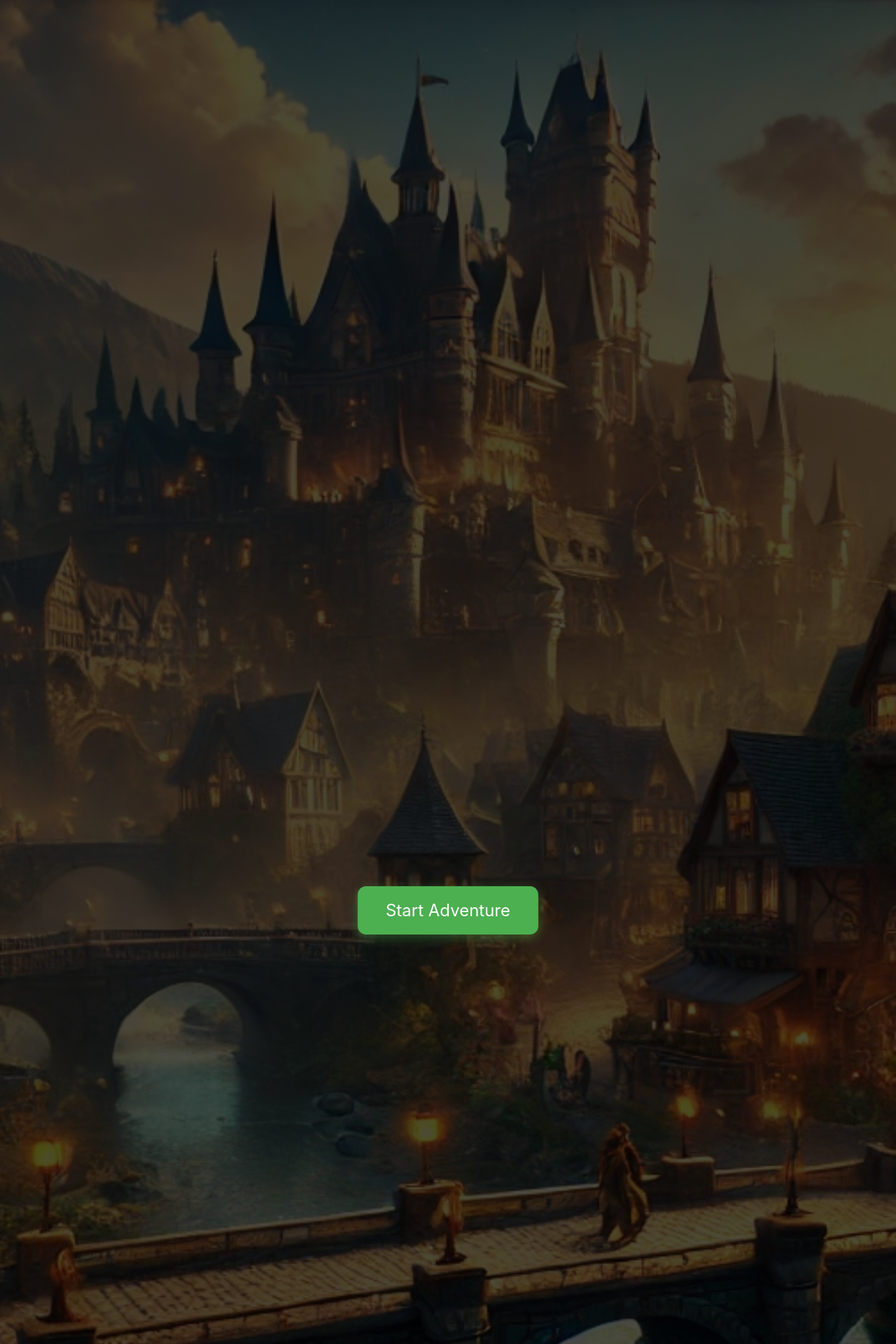
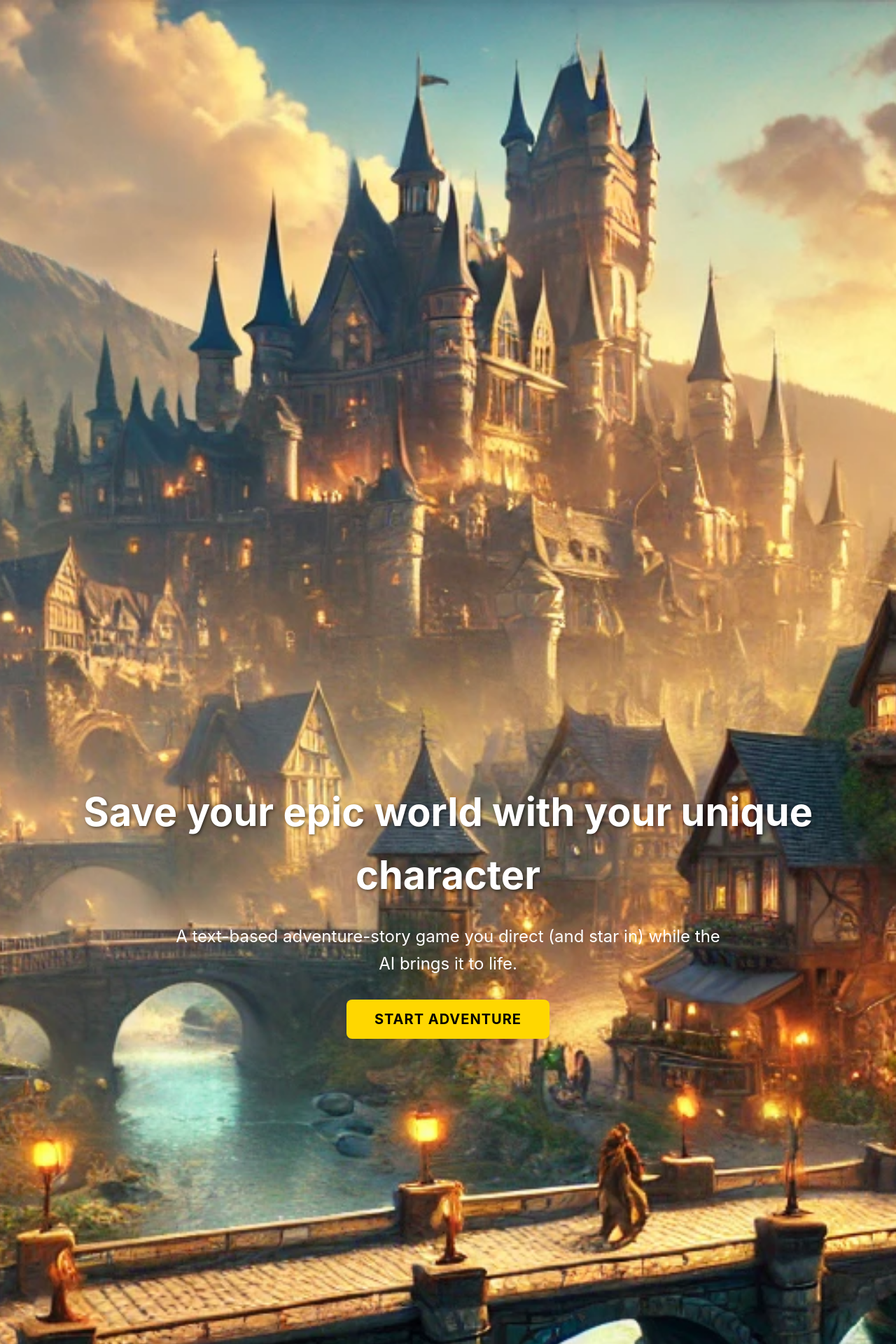
Before and after one commit to alipala/ai_fantasy_rpg, a Flask app: page / in a window 1280 px wide. Shown: the top 1920 px of the page at 70% size. Run offline with Flask 3, Linux system fonts and the light colour scheme.

Commit message:
Added scrolls and new bg

```diff
--- a/static/css/style.css
+++ b/static/css/style.css
@@ -24,12 +24,111 @@ body {
     left: 0;
     right: 0;
     bottom: 0;
+    overflow-y: scroll;
+    scroll-snap-type: y mandatory;
+    background: #000;
+    z-index: 1000;
+}
+
+.landing-section {
+    position: relative;
+    height: 100vh;
+    width: 100%;
+    scroll-snap-align: start;
+    overflow: hidden;
+}
+
+.section-background {
+    position: absolute;
+    top: 0;
+    left: 0;
+    right: 0;
+    bottom: 0;
+    background-size: cover;
+    background-position: center;
+    z-index: 1;
+}
+
+.landing-first .section-background {
+    background-image: url('../images/fantasy-bg1.png');
+}
+
+.landing-second .section-background {
+    background-image: url('../images/fantasy-bg2.png');
+}
+
+.landing-third .section-background {
+    background-image: url('../images/fantasy-bg3.png');
+}
+
+.section-content {
+    position: relative;
+    z-index: 2;
+    max-width: 1200px;
+    margin: 0 auto;
+    padding: 2rem;
+    height: 100%;
     display: flex;
+    flex-direction: column;
+    justify-content: center;
     align-items: center;
-    justify-content: center;
-    background: transparent;
-    z-index: 300;
+    color: white;
 }
+
+/* First Section Styles */
+.landing-first h1 {
+    font-size: 3.5rem;
+    font-weight: bold;
+    text-align: center;
+    margin-bottom: 1.5rem;
+    text-shadow: 2px 2px 4px rgba(0, 0, 0, 0.5);
+}
+
+.section-description {
+    font-size: 1.5rem;
+    text-align: center;
+    margin-bottom: 2rem;
+    max-width: 800px;
+}
+
+/* Feature Cards Styles */
+.feature-cards {
+    display: grid;
+    grid-template-columns: repeat(auto-fit, minmax(300px, 1fr));
+    gap: 2rem;
+    width: 100%;
+}
+
+.feature-card {
+    background: rgba(0, 0, 0, 0.7);
+    backdrop-filter: blur(10px);
+    border-radius: 1rem;
+    padding: 2rem;
+    transition: transform 0.3s ease;
+}
+
+.feature-card:hover {
+    transform: translateY(-5px);
+}
+
+.card-number {
+    font-size: 2.5rem;
+    color: #ffd700;
+    margin-bottom: 1rem;
+}
+
+.feature-card h3 {
+    font-size: 1.5rem;
+    margin-bottom: 1rem;
+    color: #ffd700;
+}
+
+.feature-card p {
+    font-size: 1rem;
+    line-height: 1.6;
+    color: #e0e0e0;
+}
+
 
 .game-background {
     position: fixed;
@@ -38,7 +137,7 @@ body {
     right: 0;
     bottom: 0;
     background: linear-gradient(rgba(0, 0, 0, 0.7), rgba(0, 0, 0, 0.7)),
-                url('../images/fantasy-bg.png');
+                url('../images/fantasy-bg1.png');
     background-size: cover;
     background-position: center;
     z-index: 250;
@@ -52,21 +151,83 @@ body {
     visibility: hidden;
     pointer-events: none;
  }
+
 .start-button {
-    padding: 20px 40px;
-    font-size: 24px;
-    background: #4CAF50;
-    color: white;
+    background: #ffd700;
+    color: #000;
+    font-size: 1.25rem;
+    font-weight: bold;
+    padding: 1rem 2.5rem;
     border: none;
-    border-radius: 12px;
+    border-radius: 0.5rem;
     cursor: pointer;
     transition: all 0.3s ease;
-    box-shadow: 0 5px 15px rgba(76, 175, 80, 0.4);
+    text-transform: uppercase;
+    letter-spacing: 1px;
 }
 
 .start-button:hover {
-    transform: translateY(-5px);
-    box-shadow: 0 8px 20px rgba(76, 175, 80, 0.6);
+    transform: translateY(-2px);
+    box-shadow: 0 5px 15px rgba(255, 215, 0, 0.4);
+}
+
+/* Contact Info Styles */
+.contact-info {
+    margin-top: 2rem;
+    text-align: center;
+}
+
+.contact-info p {
+    margin: 0.5rem 0;
+    color: #e0e0e0;
+}
+
+/* Scroll Indicator */
+.scroll-indicator {
+    position: absolute;
+    bottom: 2rem;
+    left: 50%;
+    transform: translateX(-50%);
+    text-align: center;
+    color: white;
+    animation: bounce 2s infinite;
+}
+
+.scroll-arrow {
+    width: 20px;
+    height: 20px;
+    border-right: 2px solid white;
+    border-bottom: 2px solid white;
+    transform: rotate(45deg);
+    margin: 0 auto;
+    margin-top: 10px;
+}
+
+@keyframes bounce {
+    0%, 20%, 50%, 80%, 100% {
+        transform: translateY(0);
+    }
+    40% {
+        transform: translateY(-10px);
+    }
+    60% {
+        transform: translateY(-5px);
+    }
+}
+
+/* Responsive Design */
+@media (max-width: 768px) {
+    .landing-first h1 {
+        font-size: 2.5rem;
+    }
+
+    .section-description {
+        font-size: 1.25rem;
+    }
+
+    .feature-cards {
+        grid-template-columns: 1fr;
+    }
 }
 
 /* Selection Phase */
@@ -156,7 +317,8 @@ body {
 .game-wrapper {
     width: 100%;
     height: 100vh;
-    background: #111827;
+    background: linear-gradient(rgba(0, 0, 0, 0.7), rgba(0, 0, 0, 0.7)),
+                url('../images/fantasy-bg1.png');    display: flex;
     display: flex;
     flex-direction: column;
     align-items: center;
--- a/templates/index.html
+++ b/templates/index.html
@@ -3,57 +3,109 @@
 <head>
     <meta charset="UTF-8">
     <meta name="viewport" content="width=device-width, initial-scale=1.0">
-    <title>Adventure Game</title>
+    <title>Fantasy Adventure Game</title>
     <link rel="stylesheet" href="static/css/style.css">
     <link rel="stylesheet" href="static/css/loading-overlay.css">
-    <script src="https://cdnjs.cloudflare.com/ajax/libs/qrcodejs/1.0.0/qrcode.min.js"></script>
 </head>
 <body>
-    <!-- Start Screen -->
+    <!-- Start Screen with Landing Page -->
     <div id="startScreen" class="start-screen">
-        <button id="initialStartBtn" class="start-button">Start Adventure</button>
+        <!-- First Section -->
+        <section class="landing-section landing-first">
+            <div class="section-background"></div>
+            <div class="section-content">
+                <h1>Save your epic world with your unique character</h1>
+                <p class="section-description">A text-based adventure-story game you direct (and star in) while the AI brings it to life.</p>
+                <button id="initialStartBtn" class="start-button">Start Adventure</button>
+            </div>
+            <div class="scroll-indicator">
+                <span>Scroll to explore</span>
+                <div class="scroll-arrow"></div>
+            </div>
+        </section>
+
+        <!-- Second Section -->
+        <section class="landing-section landing-second">
+            <div class="section-background"></div>
+            <div class="section-content">
+                <div class="feature-cards">
+                    <div class="feature-card">
+                        <div class="card-number">1</div>
+                        <h3>Define your world</h3>
+                        <p>Pick a character, a world, or a story from thousands of community-made scenarios, or create your own! The AI will fill in the details for your unique adventure.</p>
+                    </div>
+                    <div class="feature-card">
+                        <div class="card-number">2</div>
+                        <h3>Take actions</h3>
+                        <p>You can decide what your character says or does. The AI will produce responses from other characters or world events for you to respond to. Every adventure is unique and unexpected.</p>
+                    </div>
+                    <div class="feature-card">
+                        <div class="card-number">3</div>
+                        <h3>Make it yours</h3>
+                        <p>Customize your adventure with custom theme combinations and advanced AI tweaks. Create cards for characters, locations, and more!</p>
+                    </div>
+                </div>
+            </div>
+        </section>
+
+        <!-- Third Section -->
+        <section class="landing-section landing-third">
+            <div class="section-background"></div>
+            <div class="section-content">
+                <button id="finalStartBtn" class="start-button">Start Adventure</button>
+                <div class="contact-info">
+                    <p class="email">Contact: info@fantasygame.com</p>
+                    <p class="project-info">Created with CrewAI and Together AI</p>
+                    <p class="copyright">© 2024 Fantasy Game. All rights reserved.</p>
+                </div>
+            </div>
+        </section>
     </div>
 
+    <!-- Game Background -->
     <div id="gameBackground" class="game-background"></div>
 
     <!-- Selection Phase -->
     <div id="selectionPhase" class="selection-phase hidden">
-        <button id="backButton" class="back-button hidden">← Back</button>
+        <button id="backButton" class="back-button">← Back</button>
 
+        <!-- World Selection -->
         <div id="worldSelect" class="selection-screen hidden">
             <h2>Choose Your World</h2>
             <div id="worldList" class="selection-list"></div>
         </div>
 
+        <!-- Kingdom Selection -->
         <div id="kingdomSelect" class="selection-screen hidden">
             <h2>Choose Your Kingdom</h2>
             <div id="kingdomList" class="selection-list"></div>
         </div>
 
+        <!-- Town Selection -->
         <div id="townSelect" class="selection-screen hidden">
             <h2>Choose Your Town</h2>
             <div id="townList" class="selection-list"></div>
         </div>
 
+        <!-- Character Selection -->
         <div id="characterSelect" class="selection-screen hidden">
             <h2>Choose Your Character</h2>
             <div id="characterList" class="selection-list"></div>
         </div>
     </div>
 
+    <!-- Game Container -->
     <div class="game-wrapper">
-        <!-- Quest Progress -->
+        <!-- Puzzle Progress Section -->
         <div id="puzzleProgress" class="puzzle-progress-container">
-            <h2 class="text-white text-lg mb-2">Quest Progress</h2>
+            <h2 id="quest-progress" class="text-white text-lg mb-2">Quest Progress</h2>
             <div class="progress-container">
                 <div class="progress-bar" role="progressbar"></div>
             </div>
-            <div class="step-container">
-                <!-- Steps will be populated by JS -->
-            </div>
+            <div class="step-container"></div>
         </div>
 
-        <!-- Game Container -->
+        <!-- Main Game Container -->
         <div id="gameContainer" class="game-container hidden">
             <div class="main-content">
                 <div id="gameOutput" class="messages">
@@ -65,16 +117,16 @@
                         <h3>Inventory</h3>
                         <div id="inventorySlots" class="inventory-slots"></div>
                     </div>
-
                     <div id="exampleActions" class="examples">
                         <h4>Possible Actions</h4>
                     </div>
                 </div>
             </div>
 
+            <!-- Input Area -->
             <div class="input-wrapper">
-                <input type="text" id="userInput" class="game-input" placeholder="What would you like to do?">
-                <button id="submitBtn" class="action-button">Send</button>
+                <input type="text" id="userInput" class="game-input" placeholder="Type your action..." disabled>
+                <button id="submitBtn" class="action-button" disabled>Send</button>
             </div>
         </div>
     </div>
@@ -91,6 +143,7 @@
         </div>
     </div>
 
+    <!-- Scripts -->
     <script src="static/js/main.js"></script>
 </body>
 </html>
```
Also changed, not shown: static/js/main.js (+59 -0 lines), static/images/fantasy-bg1.png (renamed from static/images/fantasy-bg.png), static/images/fantasy-bg2.png (added), static/images/fantasy-bg3.png (added).
